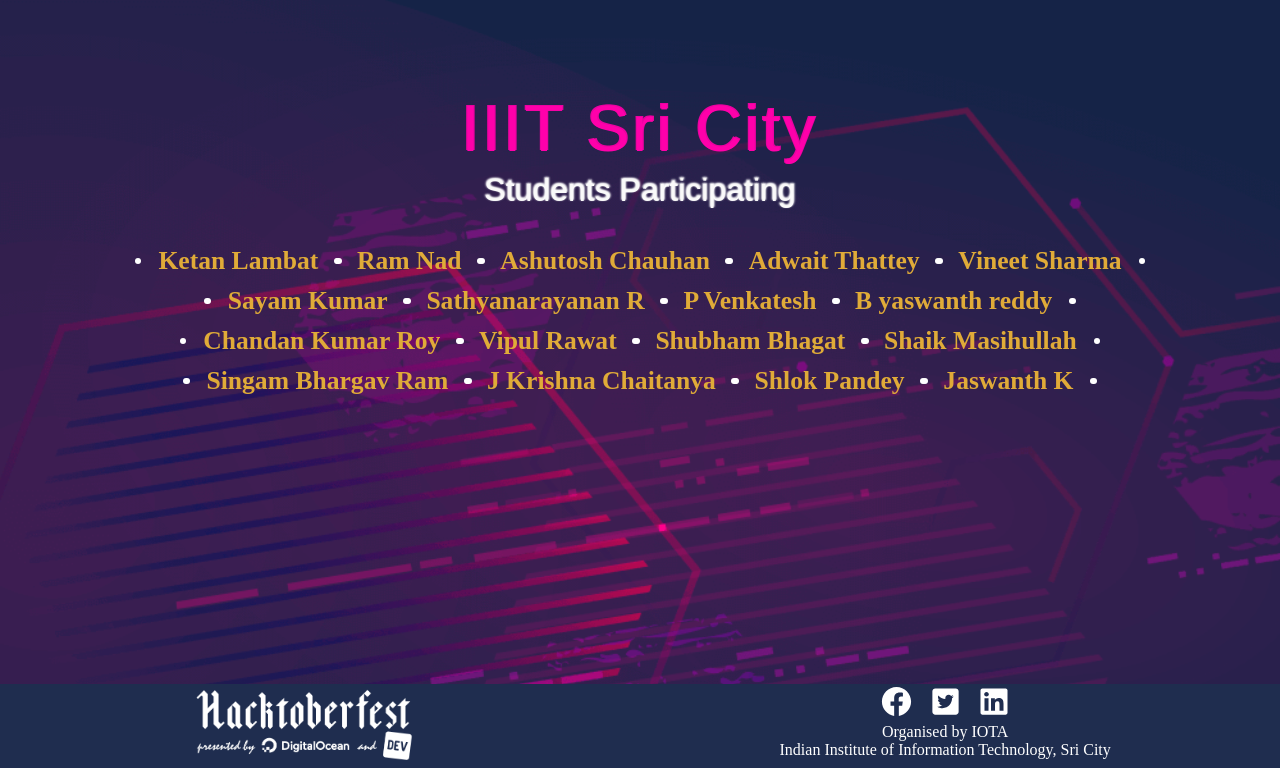
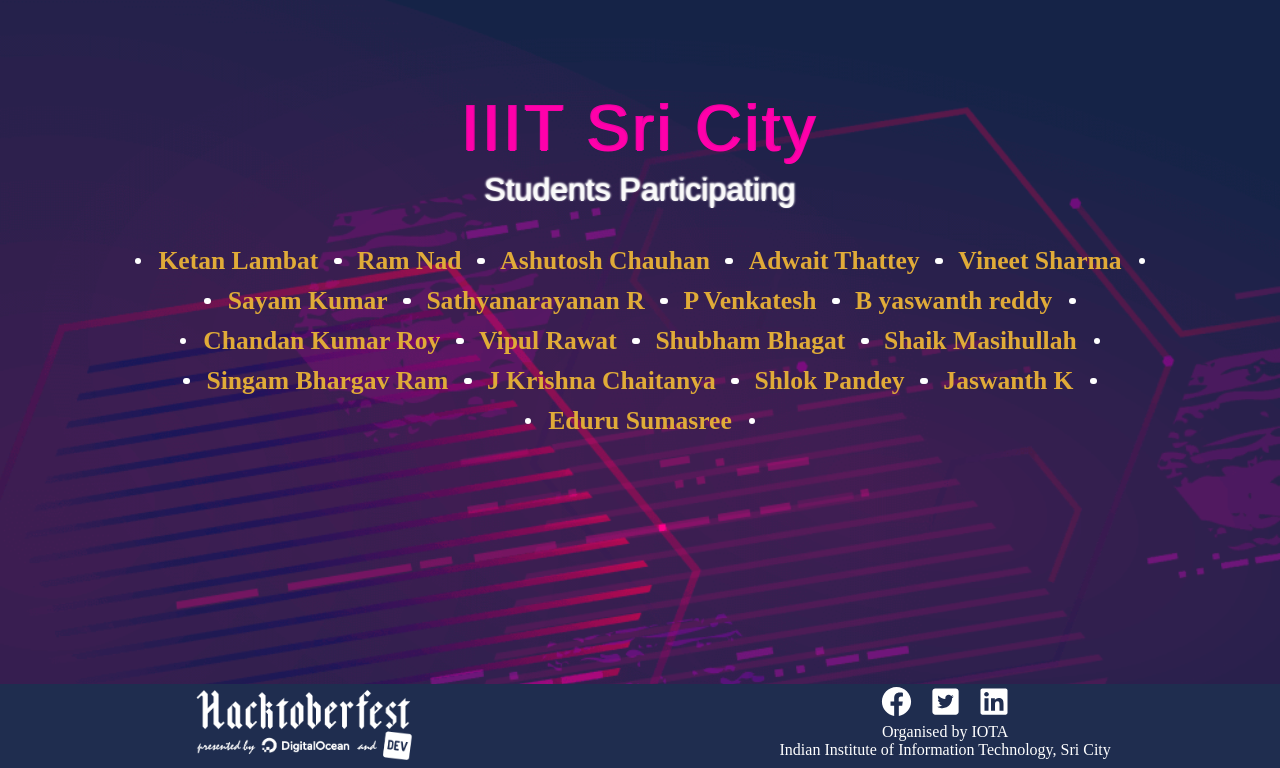
Before and after one commit to Project-Club-IIITS/hacktoberfest2019-participants, a Jekyll site: the page index.html, which Jekyll copies as it is, in a window 1280 px wide, cut to the strip 132-900 px from the top of the page. Built offline with Jekyll 4.4.1, drawn with Linux system fonts in a browser that asks for light colours; some web fonts are replaced.

Commit message:
Add participant name

```diff
--- a/index.html
+++ b/index.html
@@ -63,6 +63,7 @@
                 <li><a href="https://github.com/chaitanya531">J Krishna Chaitanya</a></li>
                 <li><a href="https://github.com/b30wulffz">Shlok Pandey</a></li>
                 <li><a href="https://github.com/JazzKriss21">Jaswanth K</a></li>
+		<li><a href="https://github.com/sumasreeeduru">Eduru Sumasree</a></li>
 
             </ul>
         </div>
```
